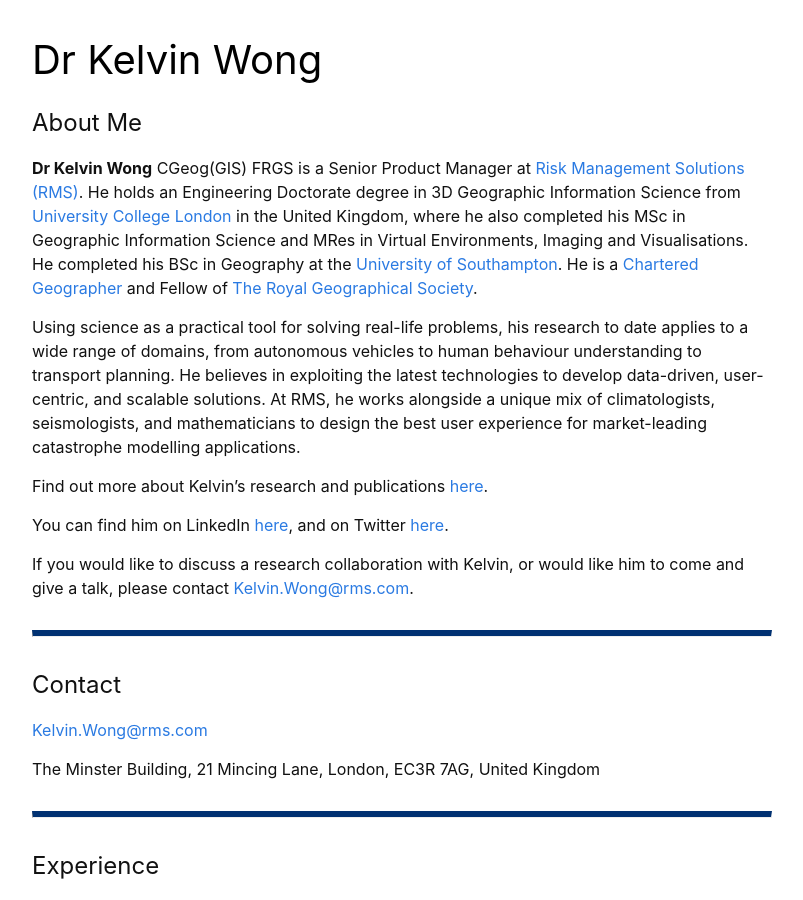
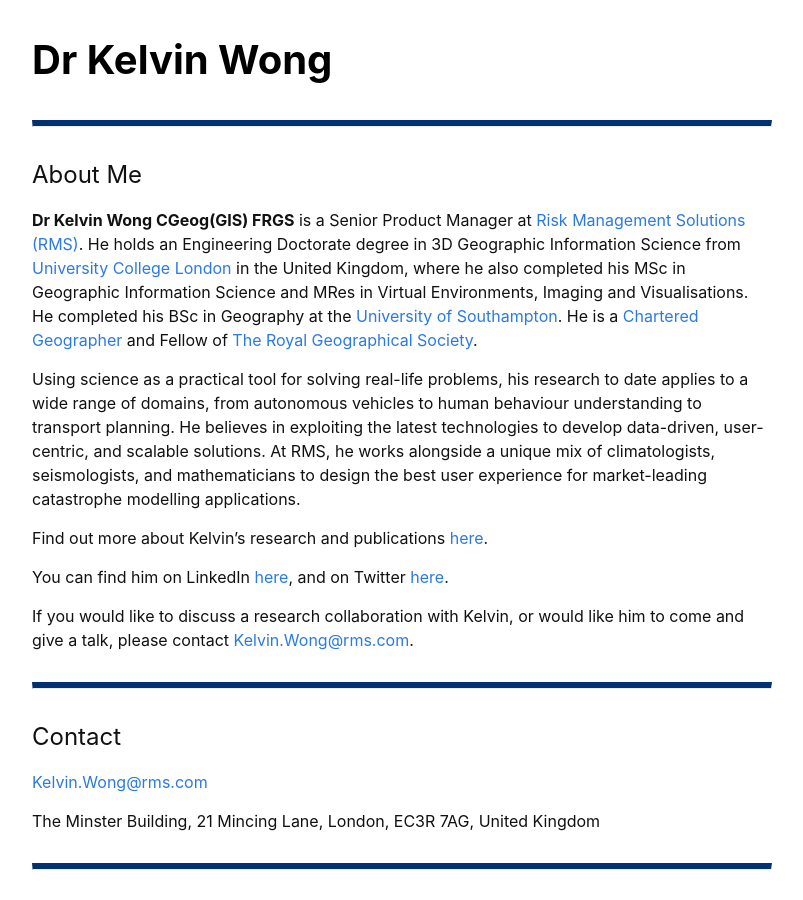
Before and after one commit to kel196/kel196.github.io, a Jekyll site: the page built from index.md, in a window 1280 px wide and 900 px high. Shown: the whole window, without its empty margins (238-1041 px from the left). Built offline with Jekyll 4.4.1, drawn with Linux system fonts in a browser that asks for light colours; our own code applies the rules of GitHub Pages for plain Markdown files.

```diff
--- a/index.md
+++ b/index.md
@@ -1,6 +1,9 @@
-# Dr Kelvin Wong
+# **Dr Kelvin Wong**
+
+---
+
 ## About Me
-**Dr Kelvin Wong** CGeog(GIS) FRGS is a Senior Product Manager at [Risk Management Solutions (RMS)](https://www.rms.com/). He holds an Engineering Doctorate degree in 3D Geographic Information Science from [University College London](https://www.ucl.ac.uk/) in the United Kingdom, where he also completed his MSc in Geographic Information Science and MRes in Virtual Environments, Imaging and Visualisations. He completed his BSc in Geography at the [University of Southampton](https://www.southampton.ac.uk/). He is a [Chartered Geographer](https://www.rgs.org/professionals/chartered-geographer/) and Fellow of [The Royal Geographical Society](https://www.rgs.org/).
+**Dr Kelvin Wong CGeog(GIS) FRGS** is a Senior Product Manager at [Risk Management Solutions (RMS)](https://www.rms.com/). He holds an Engineering Doctorate degree in 3D Geographic Information Science from [University College London](https://www.ucl.ac.uk/) in the United Kingdom, where he also completed his MSc in Geographic Information Science and MRes in Virtual Environments, Imaging and Visualisations. He completed his BSc in Geography at the [University of Southampton](https://www.southampton.ac.uk/). He is a [Chartered Geographer](https://www.rgs.org/professionals/chartered-geographer/) and Fellow of [The Royal Geographical Society](https://www.rgs.org/).
 
 Using science as a practical tool for solving real-life problems, his research to date applies to a wide range of domains, from autonomous vehicles to human behaviour understanding to transport planning. He believes in exploiting the latest technologies to develop data-driven, user-centric, and scalable solutions. At RMS, he works alongside a unique mix of climatologists, seismologists, and mathematicians to design the best user experience for market-leading catastrophe modelling applications.
 
```
